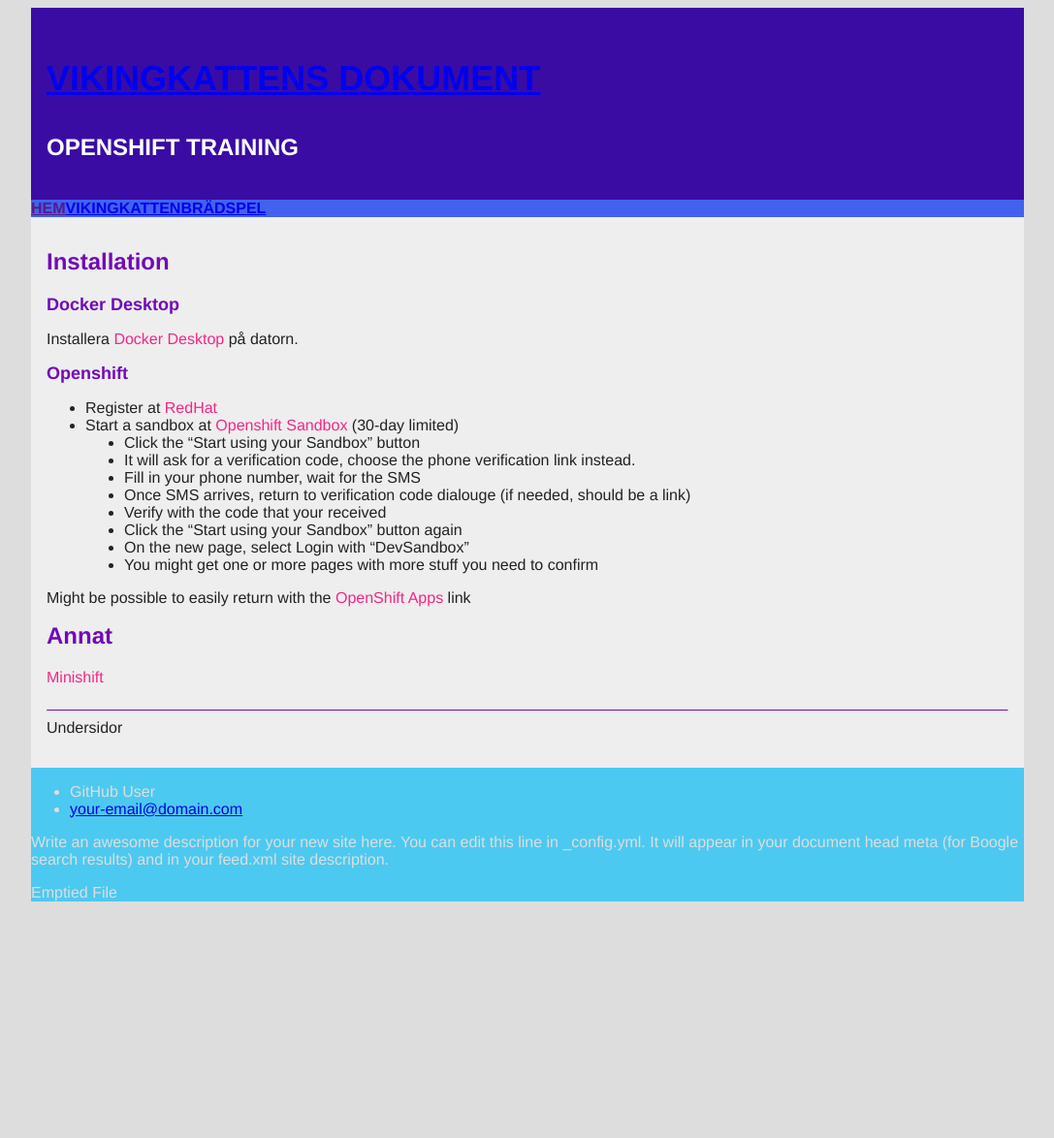
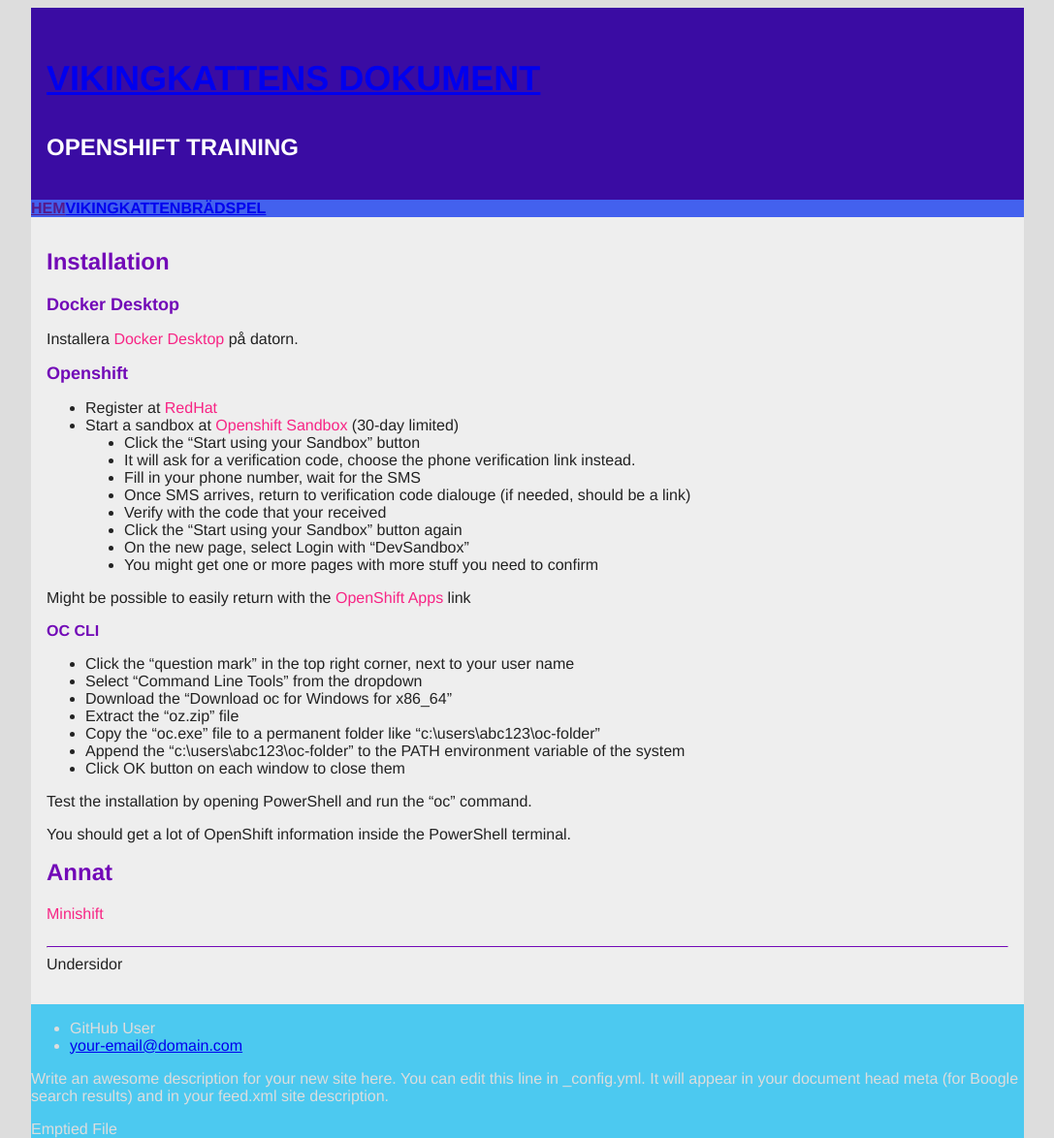
Before and after one commit to viking-cat/dokument, a Jekyll site: the page built from _pages/utveckling/openshift.md, in a window 1280 px wide. Shown: the whole page at 97% size, without its empty margins (96-1183 px from the left). Built offline with Jekyll 4.4.1, drawn with Linux system fonts in a browser that asks for light colours; before the commit the page ends 930 px from its top, so only the background shows below that.

Commit message:
Update openshift.md

```diff
--- a/_pages/utveckling/openshift.md
+++ b/_pages/utveckling/openshift.md
@@ -22,11 +22,21 @@
     7. On the new page, select Login with "DevSandbox"
     8. You might get one or more pages with more stuff you need to confirm
 
-
 Might be possible to easily return with the [OpenShift Apps](https://openshiftapps.com) link
 
+### OC CLI
 
+1. Click the "question mark" in the top right corner, next to your user name
+2. Select "Command Line Tools" from the dropdown
+3. Download the "Download oc for Windows for x86_64"
+4. Extract the "oz.zip" file
+5. Copy the "oc.exe" file to a permanent folder like "c:\users\abc123\oc-folder"
+6. Append the "c:\users\abc123\oc-folder" to the PATH environment variable of the system
+7. Click OK button on each window to close them
 
+Test the installation by opening PowerShell and run the "oc" command.
+
+You should get a lot of OpenShift information inside the PowerShell terminal.
 
 # Annat
 
```
